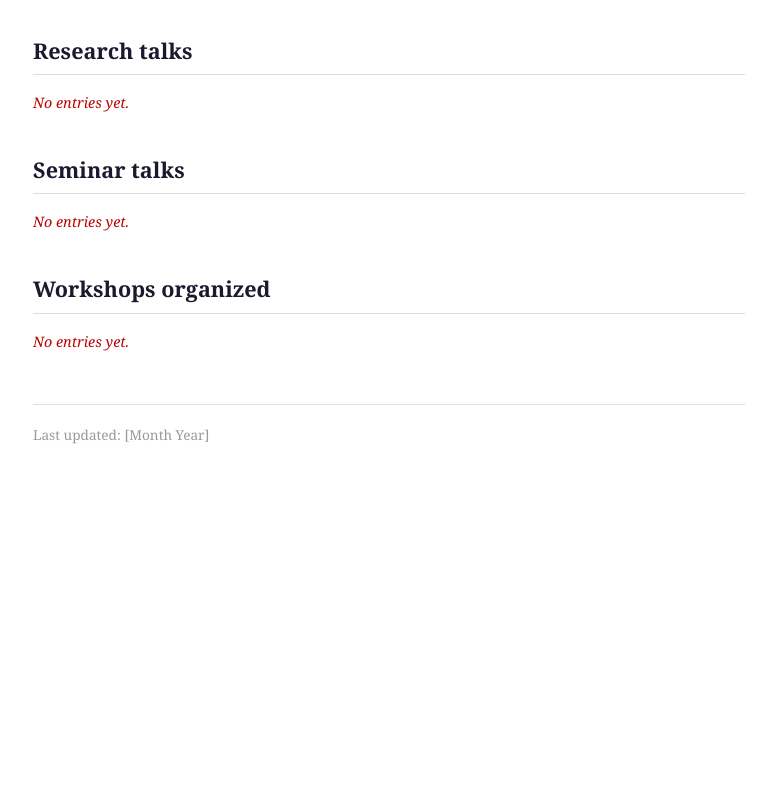
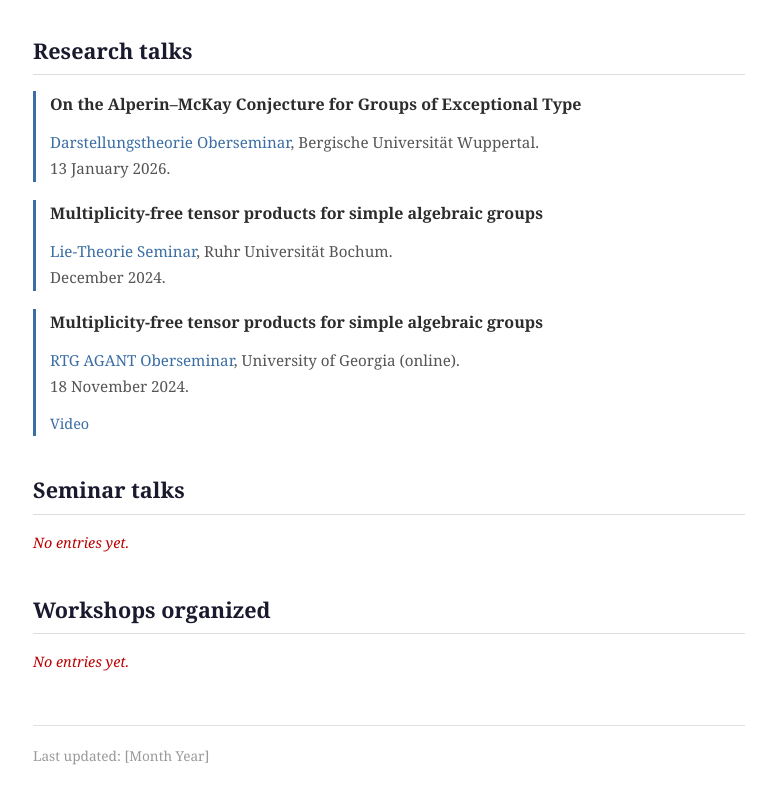
Before and after one commit to gaetan-mancini/gaetan-mancini.github.io, a plain HTML site: page activities.html in a window 1280 px wide. Shown: the part 1890-2693 px from the top of the page, without its empty margins (251-1027 px from the left). Before the commit the page ends 2388 px from the top, so only its background shows below. Drawn offline with Linux system fonts and the light colour scheme.

Commit message:
Add research talk entries to activities.html
Added entries for research talks including titles, metadata, and links.

```diff
--- a/activities.html
+++ b/activities.html
@@ -118,7 +118,22 @@
 
 <section>
     <h2>Research talks</h2>
-    <p class="note">No entries yet.</p>
+
+  <div class="entry">
+    <p class="title">On the Alperin–McKay Conjecture for Groups of Exceptional Type</p>
+    <p class="meta"><a href="https://az.uni-wuppertal.de/de/aktivitaeten/darstellungstheorie-oberseminar-2/">Darstellungstheorie Oberseminar</a>, Bergische Universität Wuppertal.<br>13 January 2026.</p>
+</div>
+
+<div class="entry">
+    <p class="title">Multiplicity-free tensor products for simple algebraic groups</p>
+    <p class="meta"><a href="https://math.ruhr-uni-bochum.de/fakultaet/arbeitsbereiche/algebra/research-team-roehrle/research-seminars/">Lie-Theorie Seminar</a>, Ruhr Universität Bochum.<br>December 2024.</p>
+</div>
+
+<div class="entry">
+    <p class="title">Multiplicity-free tensor products for simple algebraic groups</p>
+    <p class="meta"><a href="https://math-rtg-agant.franklinresearch.uga.edu/oberseminar">RTG AGANT Oberseminar</a>, University of Georgia (online).<br>18 November 2024.</p>
+    <p class="links"><a href="https://www.youtube.com/watch?v=fgyjU3UEHV0">Video</a></p>
+</div>
     <!-- Talks on your research given in seminars (not conferences).
          Add a YouTube link in the links line when relevant. -->
     <!--
```
